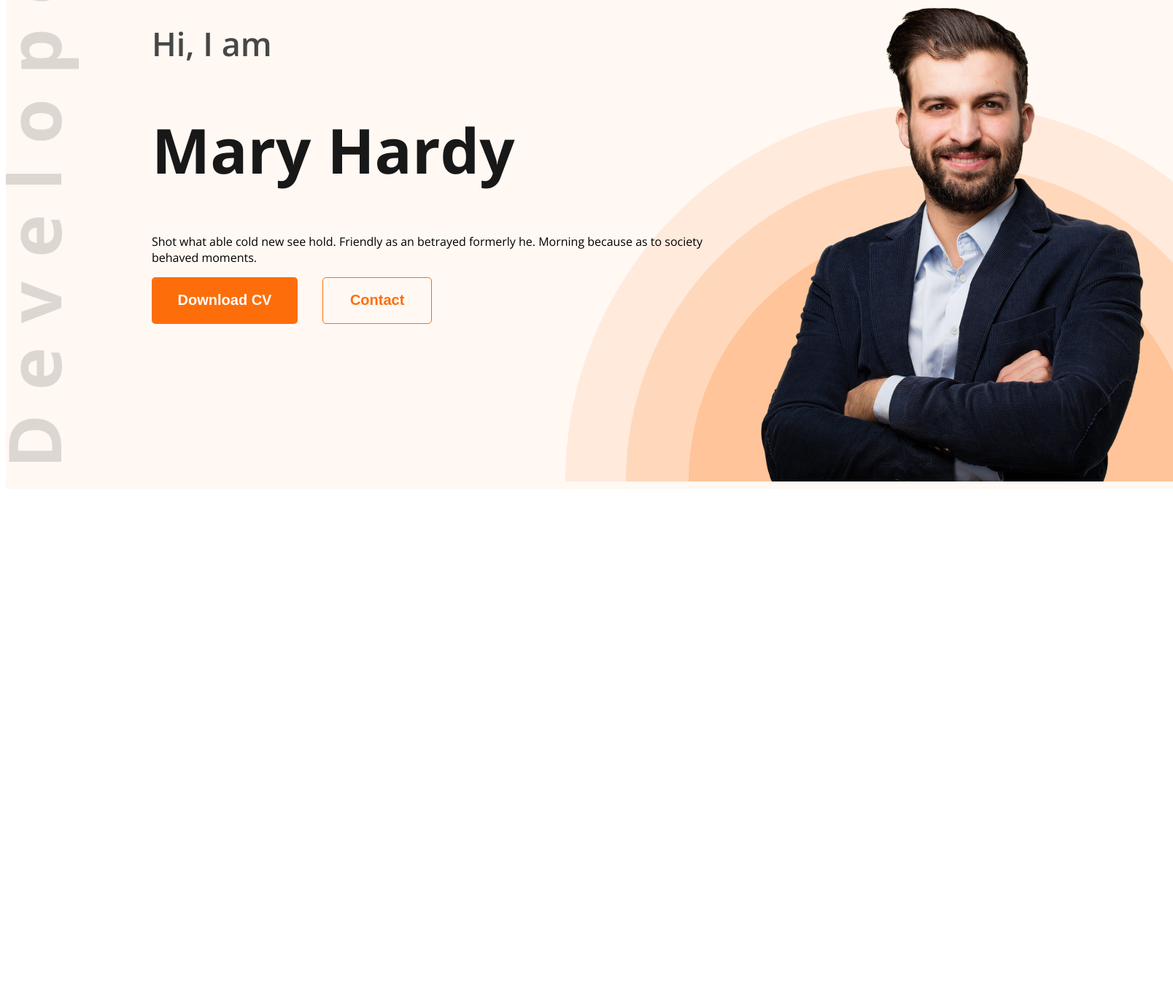
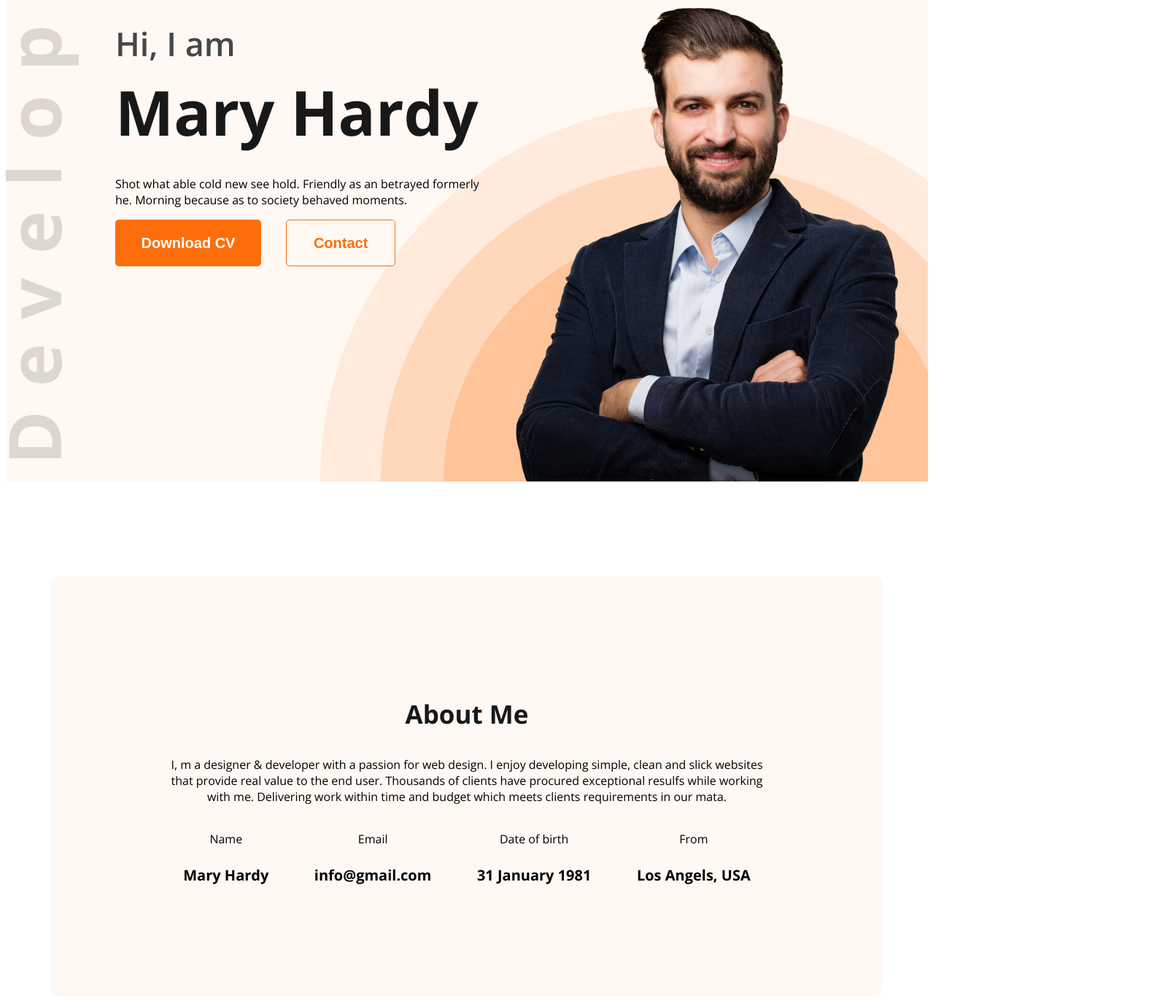
Before and after one commit to RagibHasan06/first-web-development, a plain HTML site: page index.html in a window 1280 px wide. Shown: the part 175-1543 px from the top of the page at 73% size, 1608 px wide, since content can reach past the window. Before the commit the page ends 853 px from the top, so only its background shows below. Drawn offline with nearby package versions, Linux system fonts and the light colour scheme.

Commit message:
about section updated

```diff
--- a/index.html
+++ b/index.html
@@ -13,10 +13,10 @@
 
     </head>
 
-<body>
+<body class="open-sans-normal">
     <header class="header">
         <nav>
-            <h3 class="nav-heading">Ma<span class="orange">r</span>y</h3>
+            <h3 class="nav-heading">Ma<span style="color: #FD6E0A;">r</span>y</h3>
             <ul>
                 <li><a href="">Portfolio</a></li>
                 <li><a href="">Blog</a></li>
@@ -27,21 +27,47 @@
             <div>
                 <h3 class="b-greeting">Hi, I  am</h3>
                 <h1 class="b-heading">Mary Hardy</h1>
-                <p>Shot what able cold new see hold. Friendly as an betrayed formerly he. Morning because as to society behaved moments.</p>
+                <p>Shot what able cold new see hold. Friendly as an betrayed formerly he.
+                    Morning because as to society behaved moments.</p>
                 <button class="p-button" style="width: 200px;">Download CV</button>
                 <button class="c-button">Contact</button>
 
             </div>
-            <img src="images/hardy.png" alt="">
+            <img class="image" src="images/hardy.png" alt="">
 
         </div>
 
 
     </header>
 
-    <body>
+    <main class="main">
+        <section class="about">
+            <h3 class="section-title">About Me</h3>
+            <p>I, m a designer & developer with a passion for web design. I enjoy developing simple, clean and slick websites that provide real value to the end user. Thousands of clients have procured exceptional resulfs while working with me. Delivering work within time and budget which meets clients requirements in our mata.</p>
+            <div class="about-items">
+                <!-- .about-item*4>p.item-title+p.item-des -->
+                <div class="about-item">
+                    <p class="item-title">Name</p>
+                    <p class="item-des">Mary Hardy</p>
+                </div>
+                <div class="about-item">
+                    <p class="item-title">Email</p>
+                    <p class="item-des">info@gmail.com</p>
+                </div>
+                <div class="about-item">
+                    <p class="item-title">Date of birth</p>
+                    <p class="item-des">31 January 1981</p>
+                </div>
+                <div class="about-item">
+                    <p class="item-title">From</p>
+                    <p class="item-des">Los Angels, USA</p>
+                </div>
 
-    </body>
+            </div>
+
+
+        </section>
+    </main>
 
     <footer>
 
--- a/styles/portfolio.css
+++ b/styles/portfolio.css
@@ -1,11 +1,11 @@
 /* common shared style */
-body {
+.open-sans-normal {
     font-family: "Open Sans", serif;
     font-optical-sizing: auto;
-    font-weight: <weight>;
     font-style: normal;
-}
-
+    font-variation-settings:
+      "width" 100;
+  }
 .p-button {
     border-radius: 5px;
     background: #FD6E0A;
@@ -27,6 +27,25 @@ body {
     margin-left: 30px;
     border-radius: 5px;
 }
+.main{
+    max-width: 1140px;
+    margin: 130px auto;
+
+}
+
+.section-title {
+    color: #181818;
+    text-align: center;
+    font-size: 35px;
+    font-weight: 700;
+    line-height: normal;
+}
+.about{
+    background-color: #FFF8F3;
+    border-radius: 10px;
+    padding: 130px 150px;
+    text-align: center;
+}
 
 /* Nav Related Styles............ */
 nav {
@@ -37,7 +56,7 @@ nav {
 
     /* to take Heading and page name in a line*/
     align-items: center;
-    margin: 0px 200px;
+    padding: 0px 150px;
 }
 
 nav>ul {
@@ -64,37 +83,54 @@ nav a {
     font-weight: 800;
 }
 
-.orange {
-    color: #FD6E0A;
-}
-
 /* Header Related Styles ............ */
 .header {
     background-color: #FFF8F3;
-    width: 1600px;
-    height: 837px;
     background-image: url(../images/developer.png);
     background-repeat: no-repeat;
     background-position: center left;
 
+
 }
 
 .banner {
-    padding: 0px 30px 0px 200px;
+    padding: 0px 30px 0px 150px;
     display: flex;
     justify-content: space-between;
-    background-image:url(../images/header_bg.png);
+    background-image: url(../images/header_bg.png);
     background-repeat: no-repeat;
     background-position: bottom right;
+    height: ;
+
 }
-.image{
+
+.image {
     max-width: 584px;
+    max-height: 676px;
 }
-.b-greeting{
+
+.b-greeting {
     color: #474747;
     font-size: 45px;
-    font-weight: 600;}
-.b-heading{
+    font-weight: 600;
+    margin-bottom: 5px;
+}
+
+.b-heading {
     color: #181818;
     font-size: 85px;
-    font-weight: 700;}
+    font-weight: 700;
+    margin-top: 5px;
+    margin-bottom: 30px;
+}
+/* About Section */
+.about-items{
+    display: flex;
+    justify-content: space-around;
+    line-height: 30px;
+}
+
+.item-des{
+    font-size: 20px;
+    font-weight: 700;
+}
```
